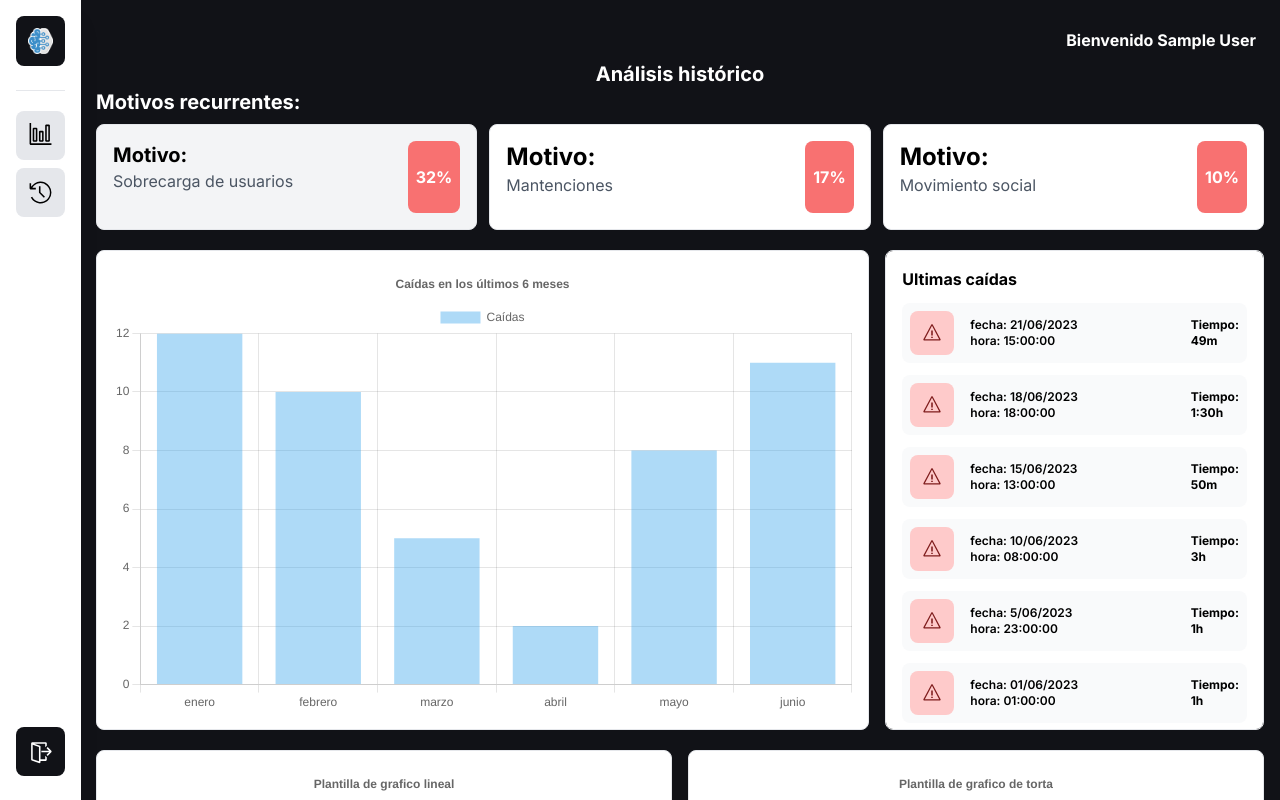
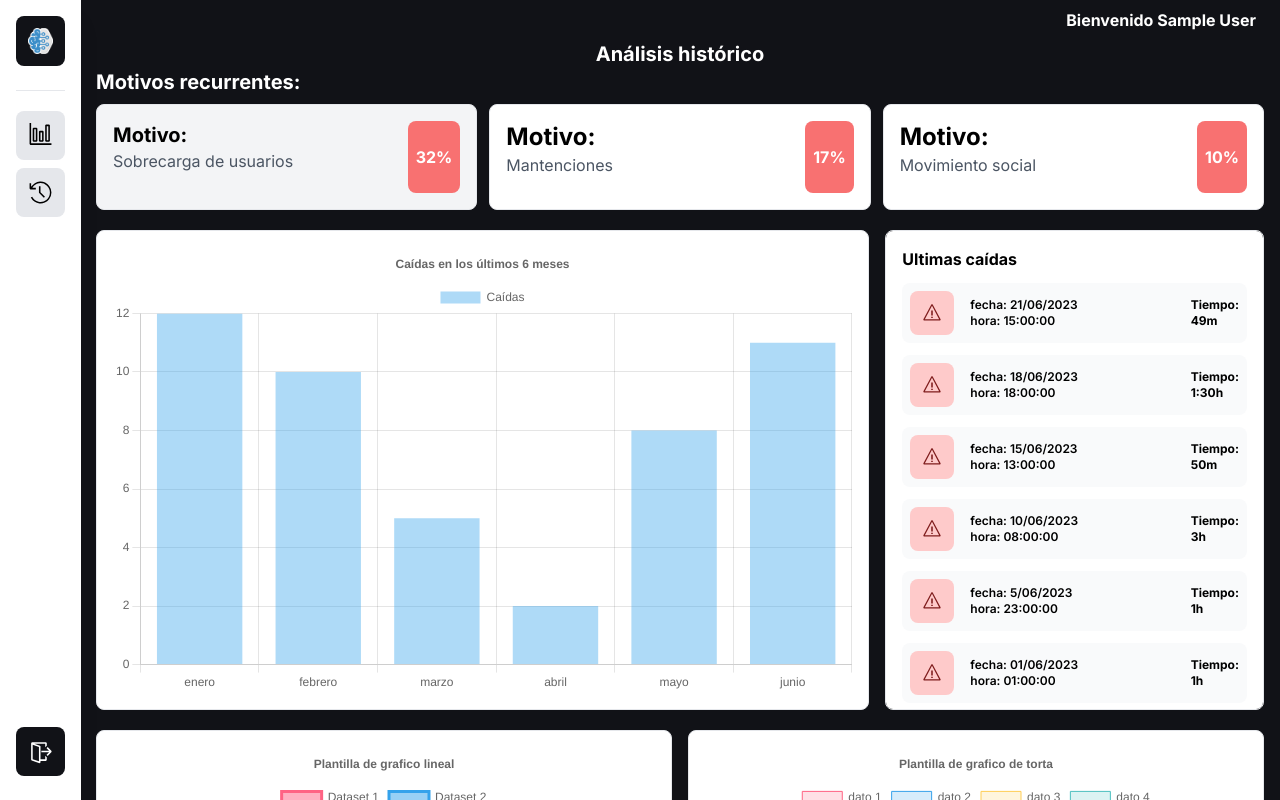
Before and after one commit to jocasas/algopre-web, a Next.js app: page /historicalPage in a window 1280 px wide. Shown: the top 800 px of the page. Built offline with nearby package versions, Linux system fonts and the light colour scheme; no server answers; sample sign-in values are in the browser's storage.

Commit message:
saque un pt-5

```diff
--- a/src/app/historicalPage/page.tsx
+++ b/src/app/historicalPage/page.tsx
@@ -45,7 +45,7 @@ export default async function page() {
   }
 
   return (
-    <div className='pt-5'>
+    <div>
       <div className='flex w-full justify-end'>
         <div className='p-2 font-bold'>
           Bienvenido {session?.user?.name}
```
